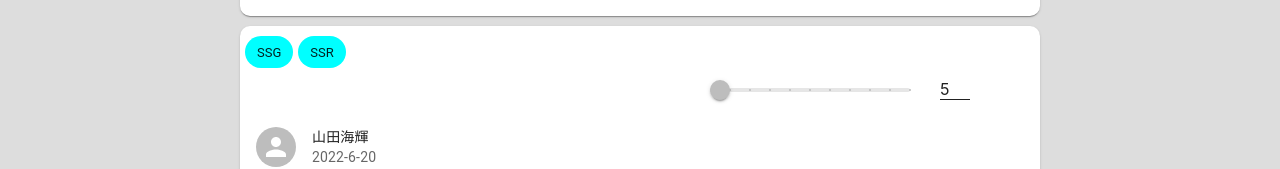
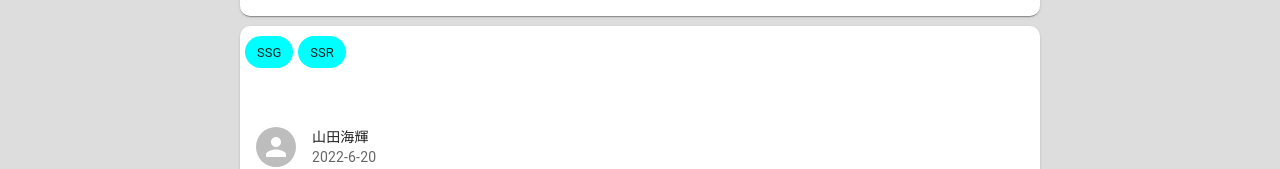
Before and after one commit to ryo1999/EmoQ, a Next.js app: page /home in a window 1280 px wide. Shown: the part 585-754 px from the top of the page. Built offline with nearby package versions, Linux system fonts and the light colour scheme; some icons are missing.

Commit message:
chore: firebaseとの接続

```diff
--- a/src/components/molecules/carddetail.tsx
+++ b/src/components/molecules/carddetail.tsx
@@ -59,10 +59,7 @@ export default function CardDetail(props: CardContentProps) {
                 ))}
             </Box>
             <Box sx={{ display: "flex", justifyContent: "right", alignItems: "center" }}>
-                {(value.emotion == "悲しみ" ||
-                    value.emotion == "怒り" ||
-                    value.emotion == "焦り" ||
-                    value.emotion == "絶望") && (
+                {(value.emotion == "怒り" || value.emotion == "焦り" || value.emotion == "絶望") && (
                     <>
                         <Slider
                             defaultValue={value.parameter}
--- a/src/components/molecules/postcolumn.tsx
+++ b/src/components/molecules/postcolumn.tsx
@@ -97,7 +97,7 @@ export default function PostColumn() {
             />
             <TagDialog isOpenTagDialog={isOpenTagDialog} setOpenTagDialog={setOpenTagDialog} />
             <Card sx={{ width: "100%", maxWidth: "800px", mt: "10px", borderRadius: "10px" }}>
-                <CardContent sx={{ display: "flex", justifyContent:"space-between" }}>
+                <CardContent sx={{ display: "flex", justifyContent: "space-between" }}>
                     <Box
                         component="form"
                         sx={{
@@ -116,9 +116,8 @@ export default function PostColumn() {
                             variant="outlined"
                         />
                     </Box>
-                    <Box sx={{ display: "flex", alignItems: "center"}}>
-                        {(currentEmotion.props.icon == "fa6-regular:face-sad-tear" ||
-                            currentEmotion.props.icon == "fa6-regular:face-angry" ||
+                    <Box sx={{ display: "flex", alignItems: "center" }}>
+                        {(currentEmotion.props.icon == "fa6-regular:face-angry" ||
                             currentEmotion.props.icon == "fa6-regular:face-grin-beam-sweat" ||
                             currentEmotion.props.icon == "fa6-regular:face-rolling-eyes") && (
                             <>
--- a/src/mock/mock.ts
+++ b/src/mock/mock.ts
@@ -53,7 +53,7 @@ export const questions = [
         question:"便秘を治す方法を教えてください便秘を治す方法を教えてください便秘を治す方法を教えてください便秘を治す方法を教えてください便秘を治す方法を教えてください",
         tag: ["日常"],
         time: "2022-5-20",
-        emotion: "悲しみ",
+        emotion: "絶望",
         parameter: 100,
     },
     {
```
